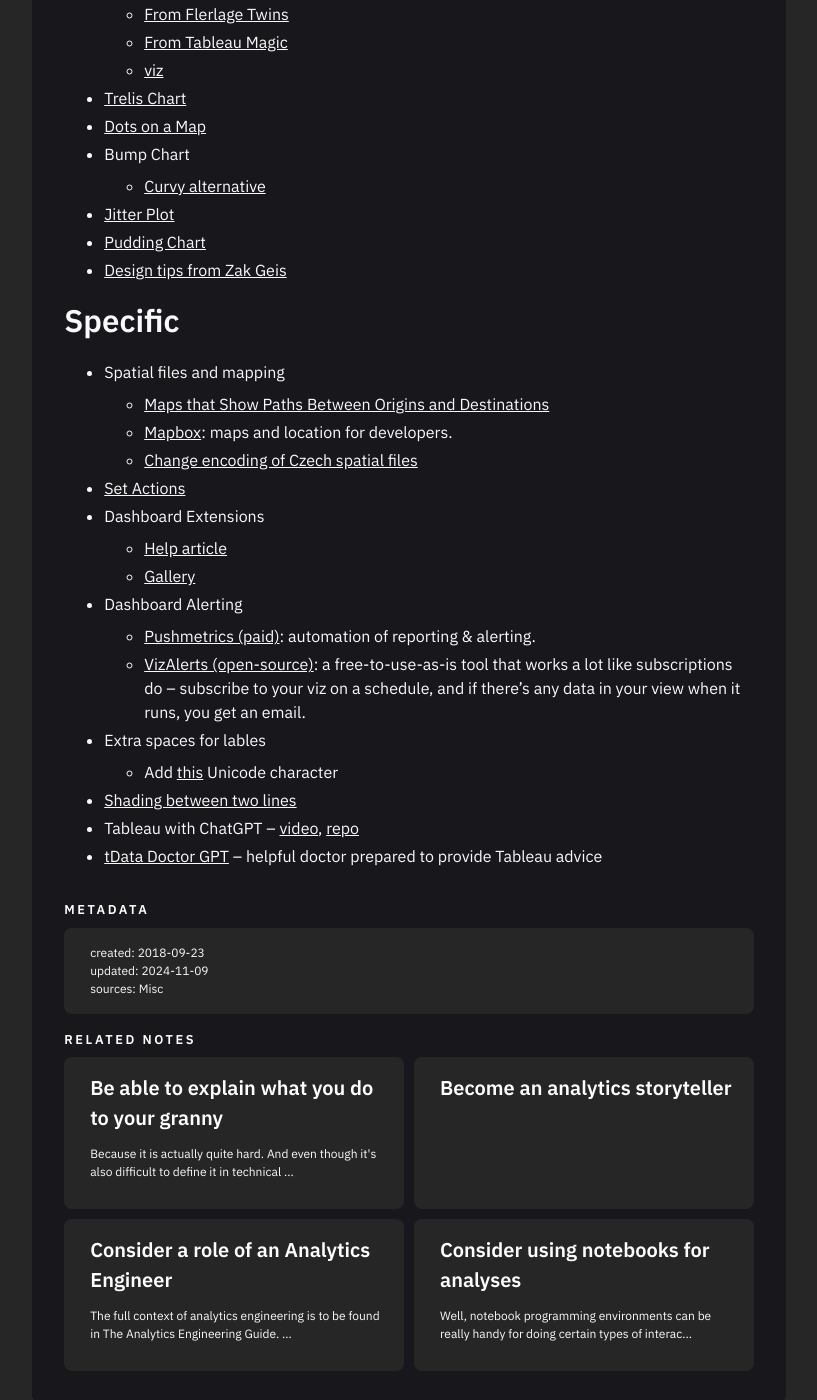
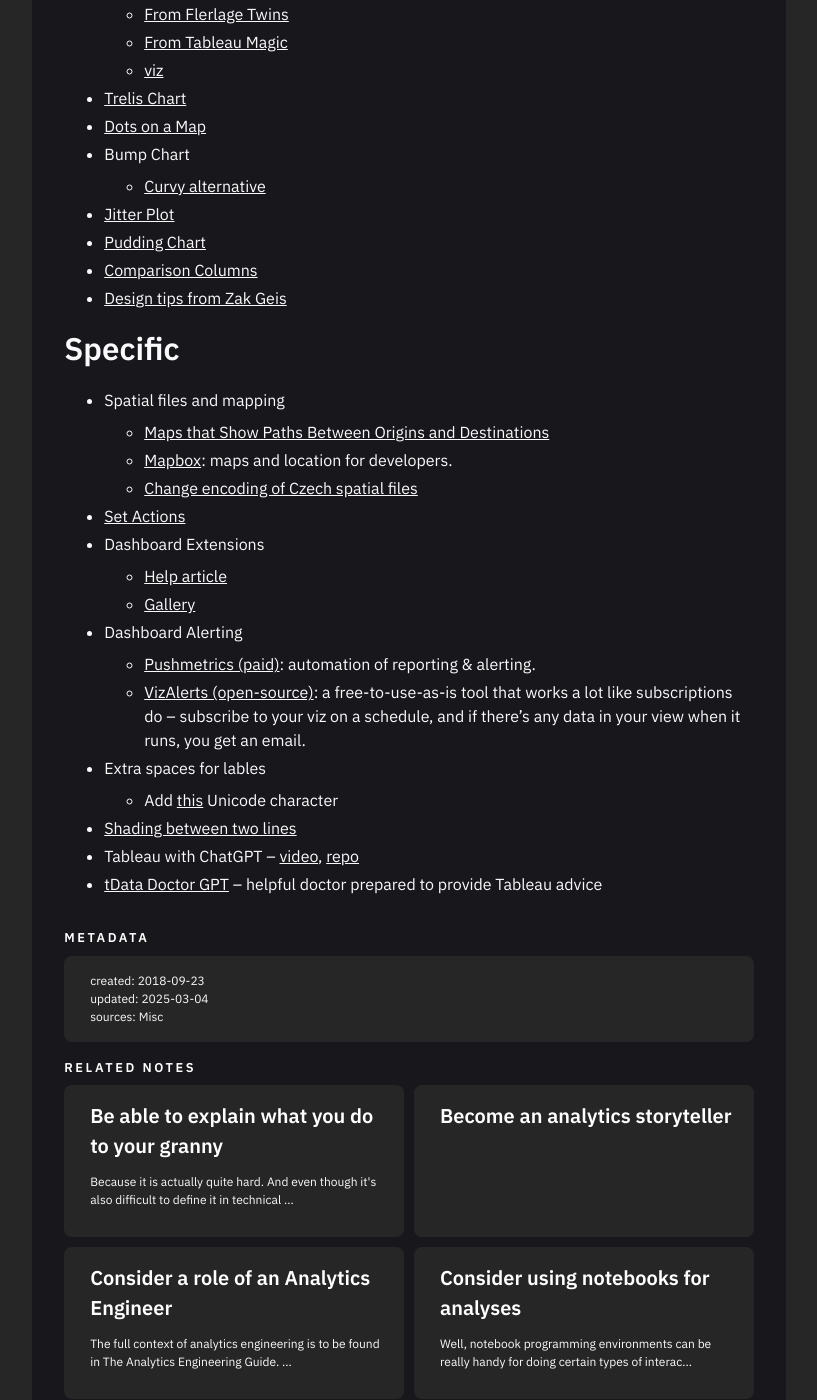
Before and after one commit to one-data-cookie/one-data-cookie.github.io, a Jekyll site: the page built from _notes/data-vis/Learn Tableau.md, in a window 1280 px wide and 1400 px high, scrolled down 2232 px. Shown: the whole window, without its empty margins (231-1048 px from the left). Built offline with Jekyll 4.4.1, drawn with Linux system fonts in a browser that asks for light colours.

Commit message:
Sync notes and files as of 2025-03-04 19:00:11 UTC

```diff
--- a/_notes/data-vis/Learn Tableau.md
+++ b/_notes/data-vis/Learn Tableau.md
@@ -5,7 +5,7 @@
 tags: [learn, tableau]
 season: spring
 created: 2018-09-23
-updated: 2024-11-09
+updated: 2025-03-04
 sources: Misc
 ---
 
@@ -80,6 +80,7 @@
 	- [Curvy alternative](https://www.flerlagetwins.com/2019/03/curvy-bump-chart-slope-chart-template_27.html)
 - [Jitter Plot](https://www.thedataschool.co.uk/michael-mcfadden/tableau-tutorials-build-jitter-plot)
 - [Pudding Chart](https://vizzendata.com/2019/05/15/guest-post-how-to-create-a-plum-pudding-chart-circular-waffle-chart/)
+- [Comparison Columns](https://brittanyrosenau.medium.com/comparison-columns-in-tableau-shift-and-overlap-bars-with-one-easy-calc-aaf4e2d565ed)
 - [Design tips from Zak Geis](https://public.tableau.com/app/profile/zakgeis)
 
 
```
